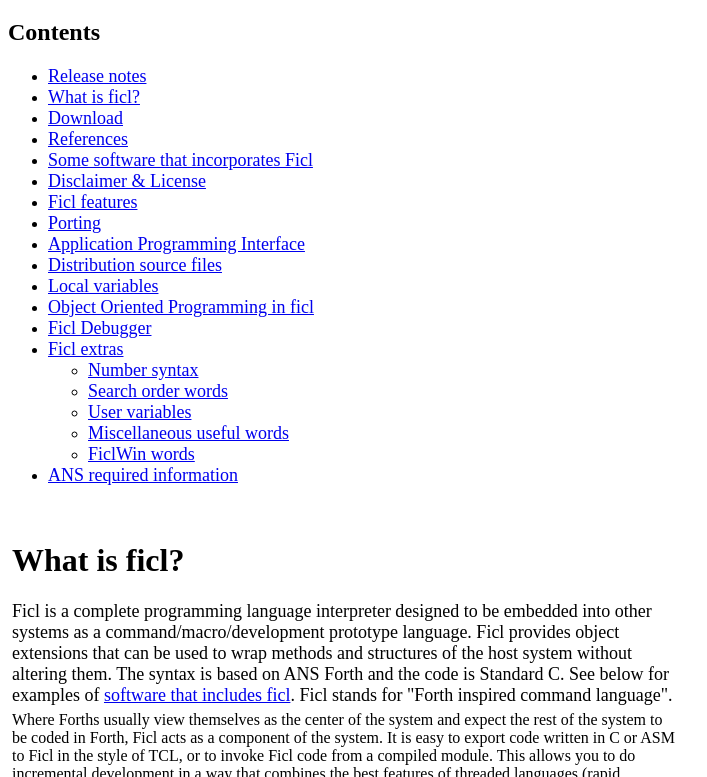
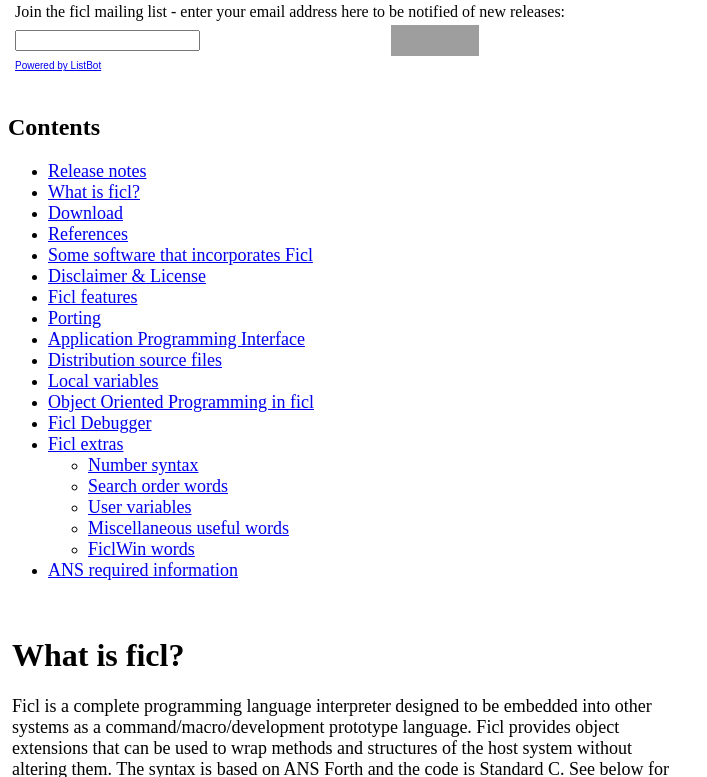
Before and after one commit to sylvandb/ficl, a plain HTML site: page ficl/doc/ficl.html in a window 1280 px wide. Shown: the part 162-939 px from the top of the page, without its empty margins (0-707 px from the left). Drawn offline with Linux system fonts and the light colour scheme; grey boxes are pictures that could not be loaded.

Commit message:
listbot mailing list code added

```diff
--- a/ficl/doc/ficl.html
+++ b/ficl/doc/ficl.html
@@ -4,7 +4,7 @@
    <meta http-equiv="Content-Type" content="text/html; charset=iso-8859-1">
    <meta name="Author" content="john sadler">
    <meta name="Description" content="the coolest embedded scripting language ever">
-   <meta name="GENERATOR" content="Mozilla/4.73 [en] (Win98; U) [Netscape]">
+   <meta name="GENERATOR" content="Mozilla/4.7 [en]C-CCK-MCD {Sony}  (WinNT; U) [Netscape]">
    <title>Ficl Documentation</title>
 </head>
 <body>
@@ -30,7 +30,30 @@
 </tr>
 
 <tr>
-<td><b>Revision 2.05: June 2000</b></td>
+<td><b>Revision 2.05: October 2000</b></td>
+</tr>
+
+<tr>
+<td COLSPAN="3"><!-- Begin ListBot Code --><form method="post" action="http://www.listbot.com/cgi-bin/subscriber">
+<table BORDER=0 >
+<tr>
+<td COLSPAN="2">Join the ficl mailing list - enter your email address here
+to be notified of new releases:&nbsp;</td>
+</tr>
+
+<tr>
+<td><input type=text name="e_mail"><input type=hidden name="list_id" value="ficl"><input type=hidden name="Act" value="subscribe_list"></td>
+
+<td><input type=image src="http://www.listbot.com/subscribe_button.gif" border=0
+ width=88 height=31 alt="Click here to join our mailing list!"></td>
+</tr>
+
+<tr>
+<td COLSPAN="2"><font face="arial"><font size=-2><a href="http://www.listbot.com/" target="_top">Powered
+by ListBot</a></font></font></td>
+</tr>
+</table>
+</form><!-- End ListBot Code --></td>
 </tr>
 </table>
 
@@ -349,6 +372,12 @@ system. Finally, use
 <tt>testmain.c</tt> as a guide to installing the ficl
 system and one or more virtual machines into your code. You do not need
 to include <tt>testmain.c</tt> in your build.&nbsp;
+<p>Note: ficlLockDictionary can be left unimplemented in most multithreaded
+implementations - it's only necessary if you expect to have more than one
+thread modifying the dictionary at the same time. If you do decide to implement
+it, make sure calls to ficlLockDictionary can nest properly (see the comments
+in sysdep.h). You need to keep count of nested locks and unlocks and do
+the right thing.
 <p>Feel free to stub out the double precision math functions (which are
 presently implemented as inline assembly because it's so easy on many 32
 bit processors) with kludge code that only goes to 32 bit precision. In
```
